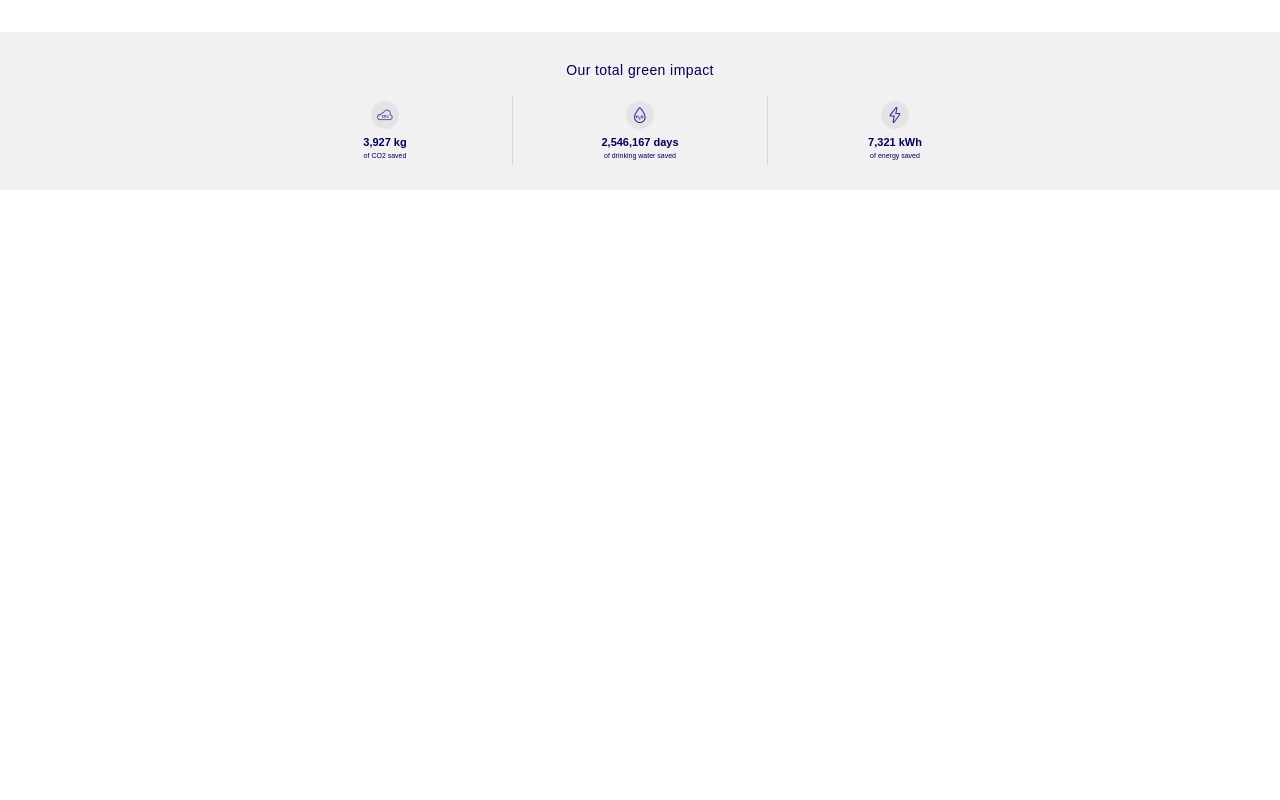
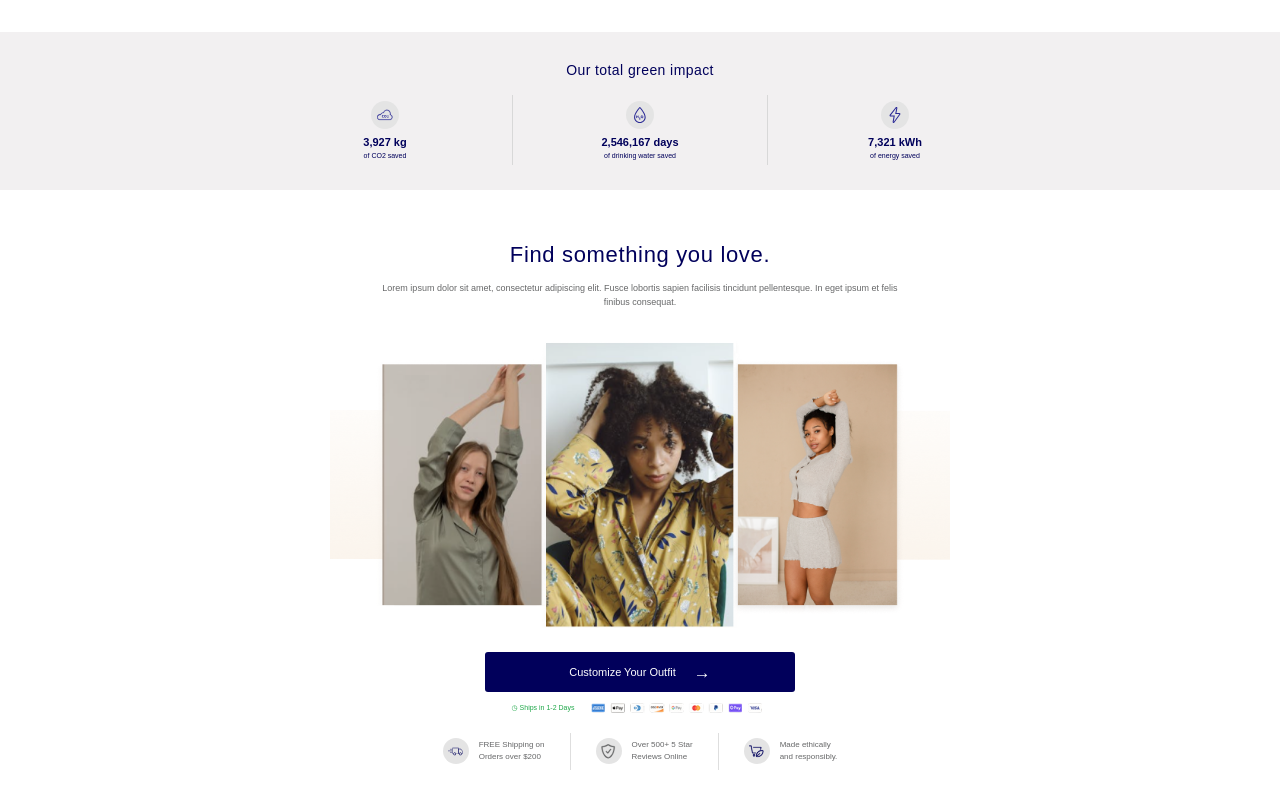
Before and after one commit to IhorKuzmenko/byteex-test-page, a Next.js app: page / in a window 1280 px wide. Shown: the part 4550-5350 px from the top of the page. Before the commit the page ends 4740 px from the top, so only its background shows below. Built offline with nearby package versions, Linux system fonts and the light colour scheme.

Commit message:
feat: add responsive find something section

```diff
--- a/app/page.tsx
+++ b/app/page.tsx
@@ -7,6 +7,7 @@ import Comfort from "@/components/Comfort/Comfort";
 import Testimonials from "@/components/Testimonials/Testimonials";
 import FAQ from "@/components/FAQ/FAQ";
 import GreenImpact from "@/components/GreenImpact/GreenImpact";
+import FindSomething from "@/components/FindSomething/FindSomething";
 
 export default function Home() {
   return (
@@ -20,6 +21,7 @@ export default function Home() {
       <Testimonials />
       <FAQ />
       <GreenImpact />
+      <FindSomething />
     </main>
   );
 }
--- /dev/null
+++ b/components/FindSomething/FindSomething.module.css
@@ -0,0 +1,337 @@
+.section {
+  width: 100%;
+  background-color: var(--color-white);
+}
+
+.container {
+  display: flex;
+  flex-direction: column;
+  align-items: center;
+
+  padding-top: 52px;
+  padding-bottom: 30px;
+}
+
+/* =========================
+   Heading
+========================= */
+
+.heading {
+  width: 100%;
+  max-width: 540px;
+
+  text-align: center;
+}
+
+.title {
+  margin-bottom: 14px;
+
+  font-size: 22px;
+  font-weight: 500;
+  line-height: 1.2;
+  letter-spacing: 0.03em;
+
+  color: var(--color-primary);
+}
+
+.desktopDescription {
+  font-size: 9px;
+  font-weight: 400;
+  line-height: 1.55;
+
+  color: var(--color-gray);
+}
+
+.mobileDescription {
+  display: none;
+}
+
+/* =========================
+   Collage
+========================= */
+
+.imageWrapper {
+  width: 620px;
+  margin-top: 27px;
+}
+
+.image {
+  display: block;
+
+  width: 100%;
+  height: auto;
+}
+
+/* =========================
+   Actions
+========================= */
+
+.actions {
+  display: flex;
+  flex-direction: column;
+  align-items: center;
+
+  margin-top: 24px;
+}
+
+/* =========================
+   CTA
+========================= */
+
+.cta {
+  display: flex;
+  align-items: center;
+  justify-content: center;
+  gap: 18px;
+
+  width: 310px;
+  height: 40px;
+  padding: 0;
+
+  font-family: inherit;
+  font-size: 11px;
+  font-weight: 400;
+  line-height: 1;
+
+  color: var(--color-white);
+  background-color: var(--color-primary);
+
+  border: 0;
+  border-radius: 3px;
+
+  cursor: pointer;
+}
+
+.ctaArrow {
+  font-size: 17px;
+  line-height: 1;
+}
+
+/* =========================
+   Shipping + payments
+========================= */
+
+.desktopPayment {
+  display: flex;
+  align-items: center;
+  justify-content: center;
+  gap: 14px;
+
+  margin-top: 7px;
+}
+
+.shippingText {
+  font-size: 7px;
+  font-weight: 400;
+  line-height: 1;
+
+  color: #20a84a;
+
+  white-space: nowrap;
+}
+
+.paymentImage {
+  display: block;
+
+  width: 180px;
+  height: auto;
+}
+
+/* =========================
+   Mobile rating
+========================= */
+
+.mobileRating {
+  display: none;
+}
+
+/* =========================
+   Desktop benefits
+========================= */
+
+.desktopBenefits {
+  display: flex;
+  align-items: center;
+  justify-content: center;
+
+  margin-top: 17px;
+}
+
+.benefit {
+  display: flex;
+  align-items: center;
+  gap: 10px;
+
+  padding: 0 25px;
+}
+
+.benefitIcon {
+  display: flex;
+  flex: 0 0 26px;
+  align-items: center;
+  justify-content: center;
+
+  width: 26px;
+  height: 26px;
+
+  background-color: #e4e4e4;
+  border-radius: 50%;
+}
+
+.benefitSvg {
+  width: 15px;
+  height: 15px;
+
+  color: var(--color-primary);
+}
+
+.benefitText {
+  font-size: 8px;
+  font-weight: 400;
+  line-height: 1.5;
+
+  color: var(--color-gray);
+}
+
+.separator {
+  width: 1px;
+  height: 37px;
+
+  background-color: #dedede;
+}
+
+/* =========================
+   Tablet
+========================= */
+
+@media screen and (max-width: 1023px) {
+  .imageWrapper {
+    width: 540px;
+  }
+
+  .desktopBenefits {
+    margin-top: 15px;
+  }
+
+  .benefit {
+    padding: 0 18px;
+  }
+}
+
+/* =========================
+   Mobile
+========================= */
+
+@media screen and (max-width: 767px) {
+  .section {
+    background: linear-gradient(
+      to bottom,
+      var(--color-white) 0%,
+      var(--color-white) 70%,
+      #fff9f1 70%,
+      #fff9f1 100%
+    );
+  }
+
+  .container {
+    padding-top: 38px;
+    padding-bottom: 28px;
+  }
+
+  /* Heading */
+
+  .heading {
+    max-width: 280px;
+  }
+
+  .title {
+    margin-bottom: 13px;
+
+    font-size: 18px;
+    line-height: 1.2;
+  }
+
+  .desktopDescription {
+    display: none;
+  }
+
+  .mobileDescription {
+    display: block;
+
+    font-size: 9px;
+    font-weight: 400;
+    line-height: 1.4;
+
+    color: var(--color-gray);
+  }
+
+  /* Collage */
+
+  .imageWrapper {
+    width: 265px;
+    margin-top: 22px;
+  }
+
+  .image {
+    width: 100%;
+    height: auto;
+  }
+
+  /* Actions */
+
+  .actions {
+    width: 100%;
+    margin-top: 32px;
+  }
+
+  /* CTA */
+
+  .cta {
+    width: 100%;
+    max-width: 265px;
+    height: 41px;
+
+    font-size: 12px;
+  }
+
+  .ctaArrow {
+    font-size: 17px;
+  }
+
+  /* Desktop-only content */
+
+  .desktopPayment {
+    display: none;
+  }
+
+  .desktopBenefits {
+    display: none;
+  }
+
+  /* Rating */
+
+  .mobileRating {
+    display: flex;
+    align-items: center;
+    justify-content: center;
+    gap: 11px;
+
+    margin-top: 9px;
+  }
+
+  .stars {
+    font-size: 11px;
+    line-height: 1;
+    letter-spacing: -1px;
+
+    color: #ffb800;
+  }
+
+  .ratingText {
+    font-size: 6px;
+    font-weight: 400;
+    line-height: 1;
+
+    color: var(--color-gray);
+  }
+}
--- /dev/null
+++ b/components/FindSomething/FindSomething.tsx
@@ -0,0 +1,112 @@
+import Image from 'next/image';
+
+import styles from './FindSomething.module.css';
+
+const FindSomething = () => {
+  return (
+    <section className={styles.section}>
+      <div className={`container ${styles.container}`}>
+        <div className={styles.heading}>
+          <h2 className={styles.title}>Find something you love.</h2>
+
+          <p className={styles.desktopDescription}>
+            Lorem ipsum dolor sit amet, consectetur adipiscing elit. Fusce
+            lobortis sapien facilisis tincidunt pellentesque. In eget ipsum et
+            felis finibus consequat.
+          </p>
+
+          <p className={styles.mobileDescription}>
+            Click below to browse our collection!
+          </p>
+        </div>
+
+        <div className={styles.imageWrapper}>
+          <Image
+            className={styles.image}
+            src="/images/Group_6037.png"
+            alt="Women wearing comfortable loungewear"
+            width={700}
+            height={400}
+          />
+        </div>
+
+        <div className={styles.actions}>
+          <button className={styles.cta} type="button">
+            <span>Customize Your Outfit</span>
+            <span className={styles.ctaArrow}>→</span>
+          </button>
+
+          <div className={styles.desktopPayment}>
+            <span className={styles.shippingText}>◷ Ships in 1-2 Days</span>
+
+            <Image
+              className={styles.paymentImage}
+              src="/images/Screenshot.png"
+              alt="Available payment methods"
+              width={290}
+              height={30}
+            />
+          </div>
+
+          <div className={styles.mobileRating}>
+            <span className={styles.stars}>★★★★★</span>
+
+            <span className={styles.ratingText}>
+              Over 500+ 5 Star Reviews Online
+            </span>
+          </div>
+        </div>
+
+        <div className={styles.desktopBenefits}>
+          <div className={styles.benefit}>
+            <span className={styles.benefitIcon}>
+              <svg className={styles.benefitSvg} aria-hidden="true">
+                <use href="/icons/sprite.svg#Group4402" />
+              </svg>
+            </span>
+
+            <span className={styles.benefitText}>
+              FREE Shipping on
+              <br />
+              Orders over $200
+            </span>
+          </div>
+
+          <span className={styles.separator} />
+
+          <div className={styles.benefit}>
+            <span className={styles.benefitIcon}>
+              <svg className={styles.benefitSvg} aria-hidden="true">
+                <use href="/icons/sprite.svg#Group2" />
+              </svg>
+            </span>
+
+            <span className={styles.benefitText}>
+              Over 500+ 5 Star
+              <br />
+              Reviews Online
+            </span>
+          </div>
+
+          <span className={styles.separator} />
+
+          <div className={styles.benefit}>
+            <span className={styles.benefitIcon}>
+              <svg className={styles.benefitSvg} aria-hidden="true">
+                <use href="/icons/sprite.svg#Vector" />
+              </svg>
+            </span>
+
+            <span className={styles.benefitText}>
+              Made ethically
+              <br />
+              and responsibly.
+            </span>
+          </div>
+        </div>
+      </div>
+    </section>
+  );
+};
+
+export default FindSomething;
```
